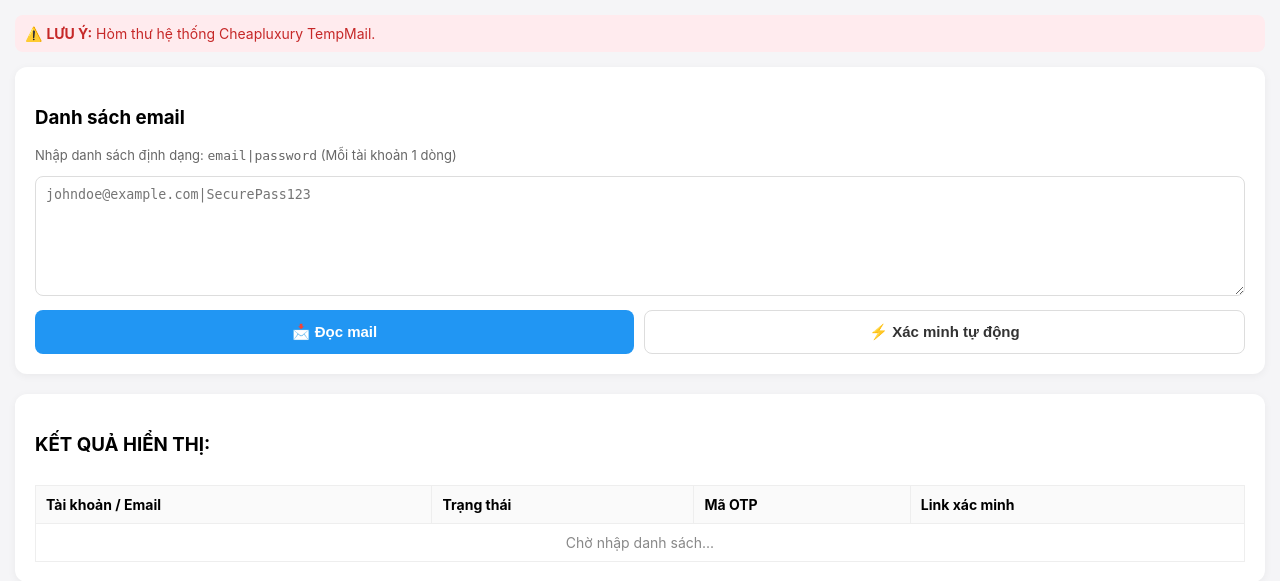
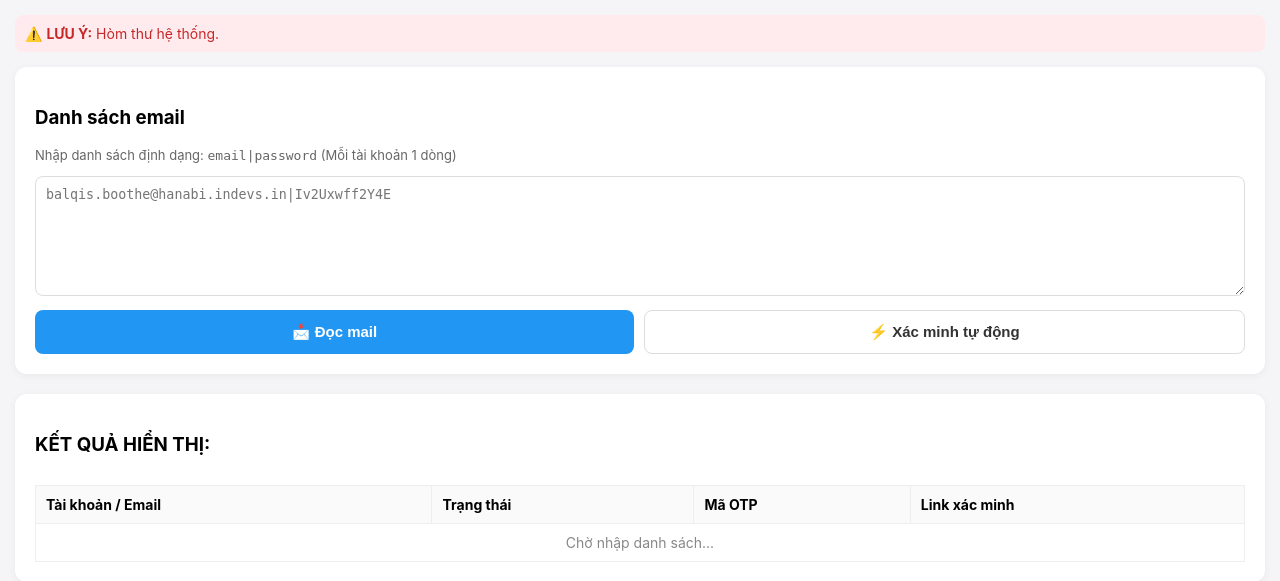
Before and after one commit to quocbaouwu-ux/web_checker, a Flask app: page / in a window 1280 px wide. Shown: the top 581 px of the page. Run offline with Flask 3, Linux system fonts and the light colour scheme.

Commit message:
Update index.html

```diff
--- a/templates/index.html
+++ b/templates/index.html
@@ -3,7 +3,7 @@
 <head>
     <meta charset="UTF-8">
     <meta name="viewport" content="width=device-width, initial-scale=1.0">
-    <title>Web Checker Mail - Cheapluxury</title>
+    <title>Web Checker Mail</title>
     <style>
         body { font-family: -apple-system, BlinkMacSystemFont, "Segoe UI", Roboto, sans-serif; padding: 15px; background: #f5f5f7; margin: 0; }
         .card { background: white; padding: 20px; border-radius: 12px; box-shadow: 0 2px 8px rgba(0,0,0,0.05); margin-bottom: 20px; }
@@ -27,13 +27,13 @@
 <body>
 
     <div class="alert">
-        ⚠️ <strong>LƯU Ý:</strong> Hòm thư hệ thống Cheapluxury TempMail.
+        ⚠️️ <strong>LƯU Ý:</strong> Hòm thư hệ thống.
     </div>
 
     <div class="card">
         <h3>Danh sách email</h3>
         <p style="font-size: 13px; color: #666;">Nhập danh sách định dạng: <code>email|password</code> (Mỗi tài khoản 1 dòng)</p>
-        <textarea id="emailInput" placeholder="johndoe@example.com|SecurePass123"></textarea>
+        <textarea id="emailInput" placeholder="balqis.boothe@hanabi.indevs.in|Iv2Uxwff2Y4E"></textarea>
 
         <div class="btn-group">
             <button class="btn btn-read" id="btnRead" onclick="processVerify(false)">
@@ -82,15 +82,14 @@
 
             btnRead.disabled = true;
             btnAuto.disabled = true;
-            tbody.innerHTML = `<tr><td colspan="4" style="text-align: center;">Đang xử lý ${lines.length} tài khoản qua API Cheapluxury...</td></tr>`;
+            tbody.innerHTML = `<tr><td colspan="4" style="text-align: center;">Đang xử lý ${lines.length} tài khoản...</td></tr>`;
 
             try {
                 const response = await fetch('/api/verify', {
                     method: 'POST',
                     headers: { 'Content-Type': 'application/json' },
                     body: JSON.stringify({
-                        accounts: lines,
-                        auto_click: isAutoClick
+                        accounts: lines
                     })
                 });
 
@@ -100,12 +99,25 @@
                 if (data.results && data.results.length > 0) {
                     data.results.forEach(item => {
                         const tr = document.createElement('tr');
+                        let linkStatusText = "Chưa bấm";
+
+                        // Nếu là chế độ Xác minh tự động và có link -> Tự động mở tab mới
+                        if (item.link) {
+                            if (isAutoClick) {
+                                window.open(item.link, '_blank');
+                                linkStatusText = "Đã mở tab xác minh";
+                            } else {
+                                linkStatusText = "Nhấp để mở";
+                            }
+                        } else if (item.link_status) {
+                            linkStatusText = item.link_status;
+                        }
 
                         let linkHtml = '<span style="color:#888;">Không có</span>';
                         if (item.link) {
-                            linkHtml = `<a href="${item.link}" target="_blank" style="color: #1976d2;">Link</a> (${item.link_status})`;
-                        } else if (item.link_status) {
-                            linkHtml = `<span style="color:#888;">${item.link_status}</span>`;
+                            linkHtml = `<a href="${item.link}" target="_blank" style="color: #1976d2;">Link</a> (${linkStatusText})`;
+                        } else {
+                            linkHtml = `<span style="color:#888;">${linkStatusText}</span>`;
                         }
 
                         tr.innerHTML = `
```
